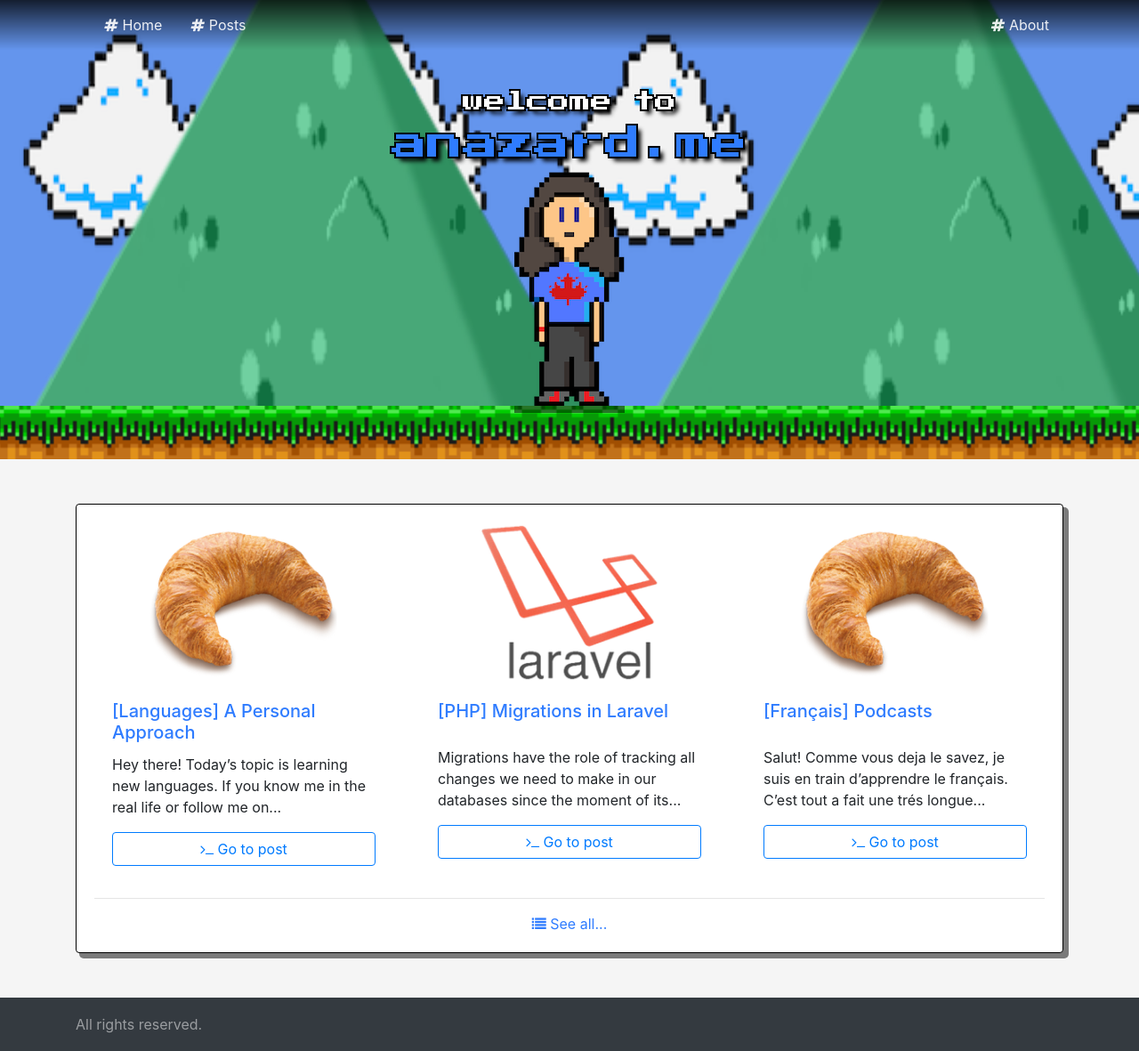
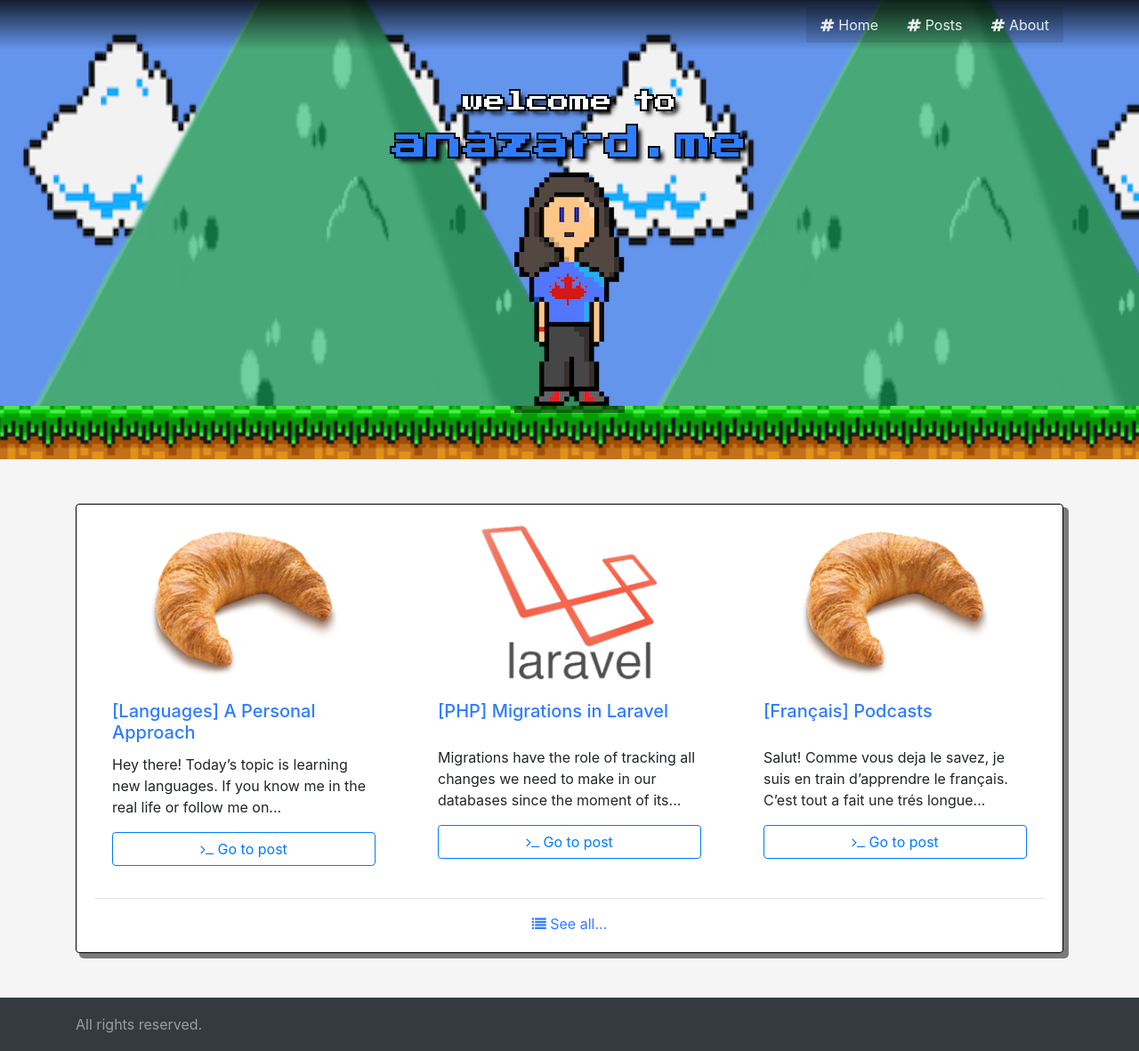
Before and after one commit to anazard/anazard.github.io, a Jekyll site: the page built from index.html, in a window 1280 px wide and 1181 px high. Shown: the whole window at 89% size. Built offline with Jekyll 4.4.1, drawn with Linux system fonts in a browser that asks for light colours.

Commit message:
Made mobile menu transparent

```diff
--- a/_includes/navbar.html
+++ b/_includes/navbar.html
@@ -8,6 +8,10 @@
         </button>
         <div class="collapse navbar-collapse" id="navbarNavAltMarkup">
             <div class="navbar-nav">
+
+            </div>
+
+            <div class="navbar-nav ml-auto">
                 <a class="nav-item nav-link" href="{{ site.baseurl }}/">
                     <i class="fa fa-hashtag" aria-hidden="true"></i>
                     Home
@@ -16,9 +20,6 @@
                     <i class="fa fa-hashtag" aria-hidden="true"></i>
                     Posts
                 </a>
-            </div>
-
-            <div class="navbar-nav ml-auto">
                 <a class="nav-item nav-link" href="{{ site.baseurl }}/about">
                     <i class="fa fa-hashtag" aria-hidden="true"></i>
                     About
--- a/assets/styles/main.scss
+++ b/assets/styles/main.scss
@@ -152,26 +152,29 @@
     font-family:'Press Start 2P', cursive;
     padding-top: 0;
     padding-bottom: 0;
+    text-shadow:
+      5px 5px 5px #000,
+      -2px -2px 0 #000,
+      2px -2px 0 #000,
+      -2px 2px 0 #000,
+      2px 2px 0 #000;
     img {
       vertical-align: baseline;
     }
   }
   .nav-link {
     color: rgba(255,255,255,.9) !important;
+    background-color: rgba(0, 0, 0, 0.1);
   }
   .nav-link:hover {
-    background-color: rgba(47,124,255, 0.7);
+    background-color: rgba(0, 0, 0, 0.7);
     border-radius: 5px;
   }
 }
 
 .bg-transparent {
-  @media (min-width: 575.98px) {
     background-image: linear-gradient(rgba(0,0,0,.8), transparent);
     background-color: transparent !important;
-  }
-  background-color: #343a40!important;
-  // background-image: linear-gradient(rgba(0,0,0,1) 40%, transparent);
 }
 
 .navbar-expand-lg .navbar-nav .nav-link {
```
Also changed, not shown: 14 other files.
